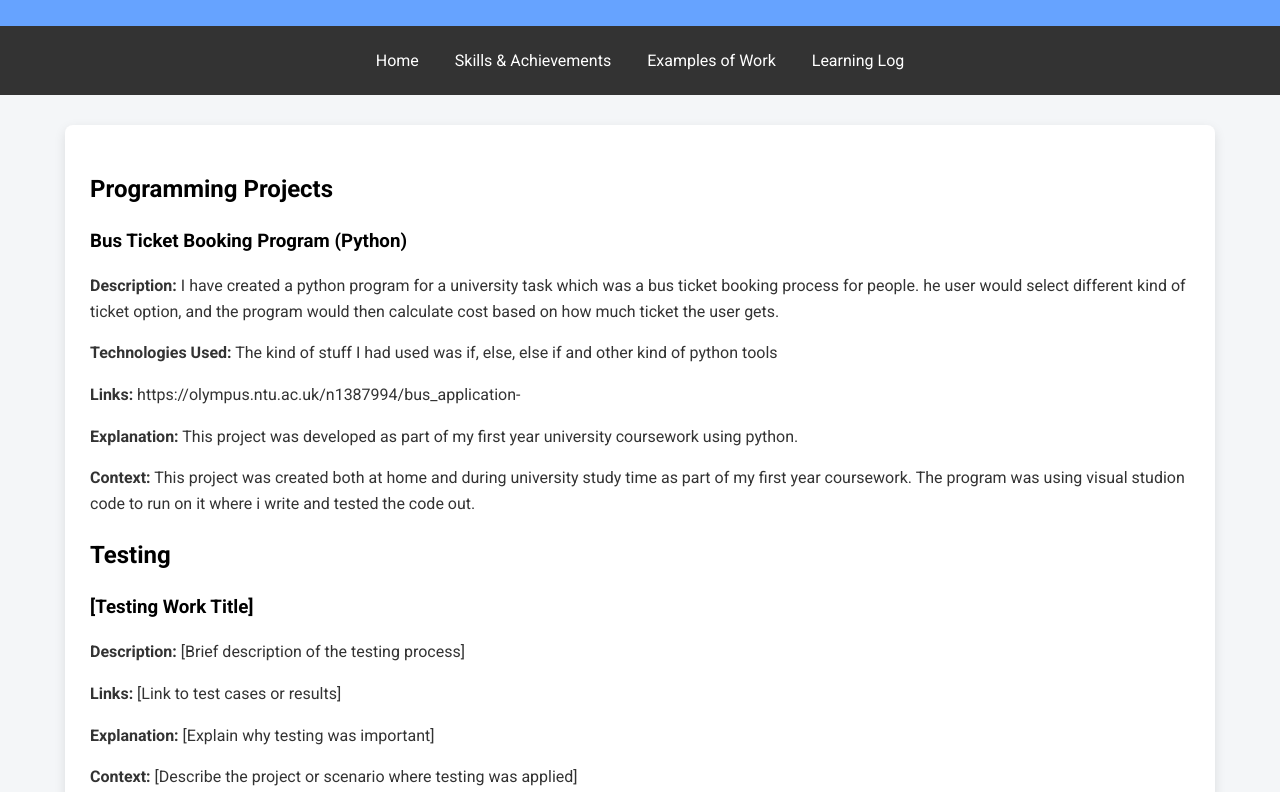
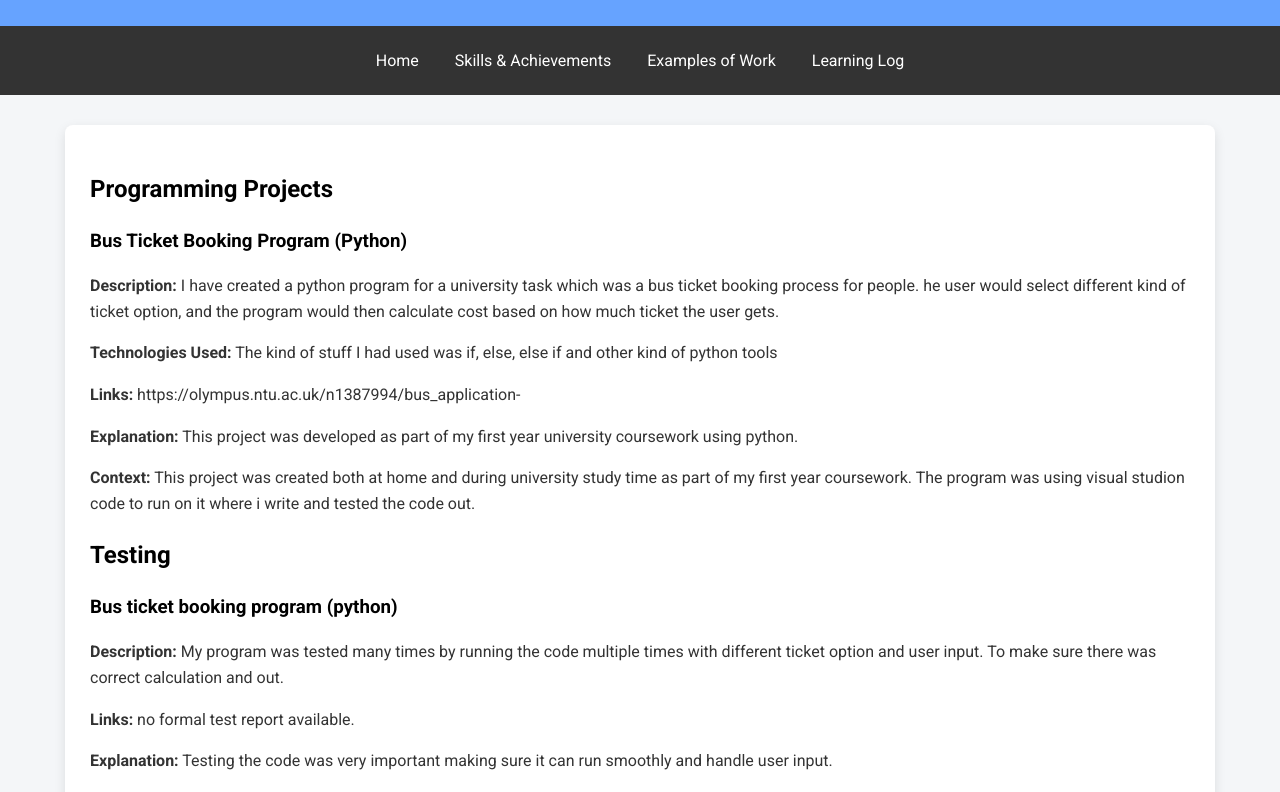
Before and after one commit to ZahidN2006/Zahid-portfolio, a plain HTML site: page docs/work.html in a window 1280 px wide. Shown: the part 160-952 px from the top of the page. Drawn offline with Linux system fonts and the light colour scheme.

Commit message:
Update work.html

```diff
--- a/docs/work.html
+++ b/docs/work.html
@@ -33,11 +33,12 @@
 
         <h2>Testing</h2>
         <div class="testing">
-            <h3>[Testing Work Title]</h3>
-            <p><strong>Description:</strong> [Brief description of the testing process]</p>
-            <p><strong>Links:</strong> [Link to test cases or results]</p>
-            <p><strong>Explanation:</strong> [Explain why testing was important]</p>
-            <p><strong>Context:</strong> [Describe the project or scenario where testing was applied]</p>
+            <h3>Bus ticket booking program (python)</h3>
+            <p><strong>Description:</strong> My program was tested many times by running the code multiple times with different ticket option and user input.
+            To make sure there was correct calculation and out.</p>
+            <p><strong>Links:</strong> no formal test report available.</p>
+            <p><strong>Explanation:</strong> Testing the code was very important making sure it can run smoothly and handle user input.</p>
+            <p><strong>Context:</strong> The testng part was carried out during devlopment in visual studio code at both home and university.</p>
         </div>
 
         <h2>Cybersecurity Work</h2>
```
